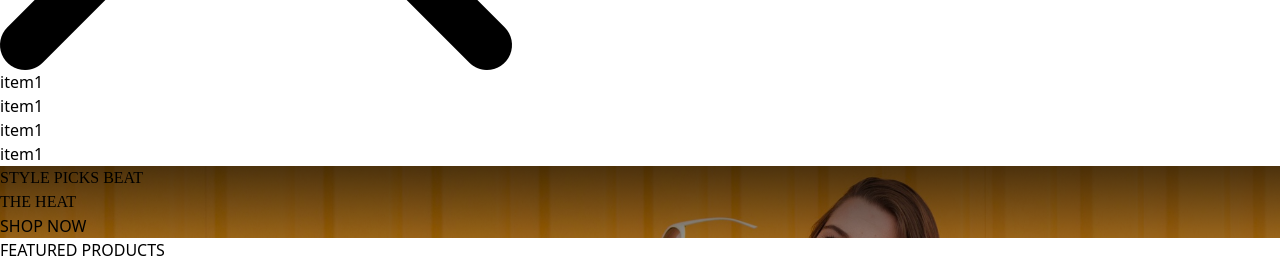
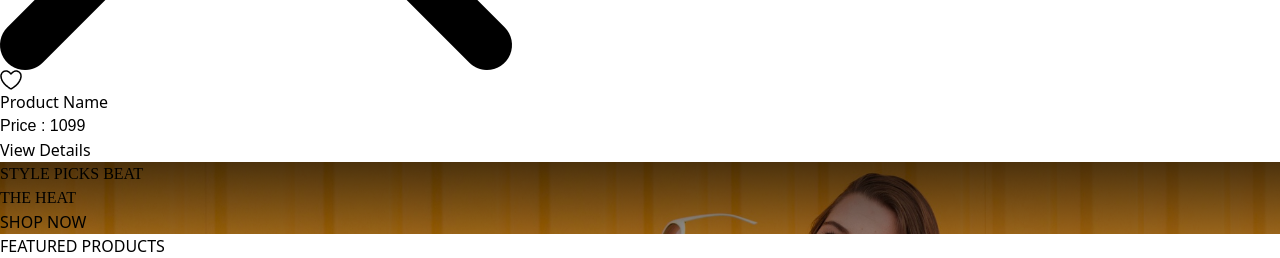
Before and after one commit to shoaibkhan20/React-Ecom, a React (Vite) app: page / in a window 1280 px wide. Shown: the part 1177-1435 px from the top of the page. Built offline with nearby package versions, Linux system fonts and the light colour scheme; a web font is replaced by a local one.

Commit message:
created context for cart

```diff
--- a/src/Components/Header.jsx
+++ b/src/Components/Header.jsx
@@ -11,9 +11,7 @@ export default function Header() {
   const [menuToggle, setToggle] = useState(false);
   const [CartToggle,setCartToggle] = useState(false);
 
-  function ToggleMenu(){
-    setToggle(!menuToggle);
-  }
+
   const menuItems = [
   {
     'item':'Home',
@@ -32,7 +30,9 @@ export default function Header() {
     'url':'/Signup'
   }
   ]
-  console.log(CartToggle)
+  function ToggleMenu(){
+    setToggle(!menuToggle);
+  }
   return (
     <>
       <div className="w-[100%] h-[70px] bg-[#ffffff] sticky top-0 flex justify-between items-center md:px-20 border z-10">
@@ -74,12 +74,12 @@ export default function Header() {
             <img
               src={heartIcon}
               alt="Heart Icon"
-              className="hidden md:block w-[20px] h-[auto] ml-5"
+              className="hidden md:block w-[20px] h-[auto] ml-5 cursor-pointer"
             />
             <img
               src={cartIcon}
               alt="Cart Icon"
-              className="w-[25px] h-[auto] mx-2"
+              className="w-[25px] h-[auto] mx-2 cursor-pointer"
               onClick={()=>{setCartToggle(!CartToggle)}}
             />
 
@@ -137,23 +137,33 @@ export default function Header() {
         </div>
       </div>
 
+      {/* Cart Sidebar */}
 
       <aside className={`fixed top-0 right-0 w-[200px] h-full ${CartToggle ? 'mr-0':'mr-[-200px]'}
-          bg-white z-[99999] duration-500 shadow-md
-          flex justify-around items-center flex-col`}>
+          px-4 pt-20 bg-white z-[99999] duration-300 shadow-md
+          flex justify-start items-center flex-col`}>
         <img
             src={closeicon}
             alt="close icon"
-            className="absolute top-5 left-5 w-[30px] h-[auto] mx-2 border p-2 hover:drop-shadow-md"
+            className="absolute top-5 left-5 w-[30px] h-[auto]
+                       mx-2 border p-2 hover:drop-shadow-md cursor-pointer"
             onClick={()=>setCartToggle(!CartToggle)}
         />
 
-        <ul>
-          <li>item1</li>
-          <li>item1</li>
-          <li>item1</li>
-          <li>item1</li>
+        <ul> {/* cart products list */}
+          <li className='flex justify-around items-center border-b pb-2 my-6'>
+            <img src={heartIcon} alt="" className='mx-4 w-[30px] h-[30px] object-contain'/>
+            <div>
+              <h4 className='text-sm'>Product Name</h4>
+              <p className='text-[10px] text-blue-500'>Price : 1099</p>
+            </div>
+          </li>
         </ul>
+
+
+        <button className='outline-none py-1 px-4 mt-8 rounded-sm border border-yellow-700 text-sm'>
+           View Details
+        </button>
       </aside>
 
     </>
--- a/src/Components/ProductDetails.jsx
+++ b/src/Components/ProductDetails.jsx
@@ -1,54 +1,85 @@
-import { useParams, useSearchParams } from "react-router-dom"
-import {data} from '../data'
+import { useParams, useSearchParams } from "react-router-dom";
+import { data } from "../data";
 import { useEffect, useState } from "react";
+import { UseCartContext } from "../Context/CartContext";
 
 export default function ProductDetails() {
 
+  const { context, AddtoCart } = UseCartContext();
+  console.log(context);
+
+
+  const [discriptionTab, setDiscriptionTab] = useState(true); // triggering discription tab
+  const [searchParams] = useSearchParams();
   const { id } = useParams(); // getting product meta from url
-  const [discriptionTab,setDiscriptionTab] = useState(true); // triggering discription tab
-  const [searchParams,setSearchParams] = useSearchParams();
-
-  const productName = searchParams.get('name'); // getting product name from url
-
-  let [productDetails] = data.filter((item)=>{  // filtering product details from data
-    return  item.id == id || item.title == productName;
+  const productName = searchParams.get("name"); // getting product name from url
+  let [productDetails] = data.filter((item) => {
+    // filtering product details from data
+    return item.id == id || item.title == productName;
   });
-
-  useEffect(()=>{
+  useEffect(() => {
     window.scrollTo({
       top: 0,
     });
-  },[]);
+  }, []);
 
-  const round = (val)=>{  // for round of a number
+  const round = (val) => {
+    // for round of a number
     return Math.round(val);
-  }
+  };
   return (
     <>
       <div className="flex flex-wrap gap-10 justify-center items-center h-full py-10 pl-10">
         <div className="md:w-[300px] h-[350px] grid place-items-center border shadow-md p-10">
-            <img src={productDetails.image} alt={productDetails.image} className="object-contain w-[auto] h-[270px]"/>
+          <img
+            src={productDetails.image}
+            alt={productDetails.image}
+            className="object-contain w-[auto] h-[270px]"
+          />
         </div>
 
         <div className="h-full md:w-[600px] flex flex-col gap-4 justify-start items-start sm:py-10">
-              <h1 className="font-[600] capitalize text-2xl overflow-y-auto mb-5">{productDetails.title}</h1>
-              <h3 className="text-[13px]">Ratings : {productDetails.rating.rate}</h3>
+          <h1 className="font-[600] capitalize text-2xl overflow-y-auto mb-5">
+            {productDetails.title}
+          </h1>
+          <h3 className="text-[13px]">
+            Ratings : {productDetails.rating.rate}
+          </h3>
 
           <p className="font-[500] text-md">
-                <del className="text-gray-400">${round(productDetails.price+(10/100*productDetails.price))}</del>
+            <del className="text-gray-400">
+              ${round(productDetails.price + (10 / 100) * productDetails.price)}
+            </del>
             <span className="text-blue-500 ml-3">${productDetails.price}</span>
           </p>
-              <p className="w-full truncate text-[12px] family-poppins">{productDetails.description}</p>
+          <p className="w-full truncate text-[12px] family-poppins">
+            {productDetails.description}
+          </p>
 
-              <select name="size" id="size" className="mt-6 border-2 py-2 px-4 rounded outline-none">
-                <option selected disabled hidden>Select Size</option>
-                <option value="">N/A</option>
+          <select
+            name="size"
+            id="size"
+            className="mt-6 border-2 py-2 px-4 rounded outline-none"
+          >
+            <option selected disabled hidden>
+              Select Size
+            </option>
+            <option value="na">N/A</option>
           </select>
           <button
-                className="mt-3 py-2 px-6 bg-yellow-700 text-white text-[12px] font-[300] hover:bg-yellow-600">
+            onClick={()=>{
+              AddtoCart(
+                productDetails
+              )
+            }}
+            className="mt-3 py-2 px-6 bg-yellow-700 text-white text-[12px] font-[300] hover:bg-yellow-600"
+          >
             Add to Cart
           </button>
-              <p className="text-[11px] capitalize"><font className="font-bold">Category : </font>{productDetails.category}</p>
+          <p className="text-[11px] capitalize">
+            <font className="font-bold">Category : </font>
+            {productDetails.category}
+          </p>
         </div>
       </div>
 
@@ -56,31 +87,37 @@ export default function ProductDetails() {
       <div className="w-full pl-6 mb-10">
         <div className="w-[75%] mx-auto">
           <div>
-            <button className={`py-3 px-10 outline-none border text-sm family-poppins font-[600] ${discriptionTab?'bg-gray-200':''}`}
-              onClick={()=>setDiscriptionTab(true)}>
+            <button
+              className={`py-3 px-10 outline-none border text-sm family-poppins font-[600] ${
+                discriptionTab ? "bg-gray-200" : ""
+              }`}
+              onClick={() => setDiscriptionTab(true)}
+            >
               Discription
             </button>
-            <button className={`py-3 px-10 outline-none border text-sm family-poppins font-[600] ${!discriptionTab?'bg-gray-200':''}`}
-              onClick={()=>setDiscriptionTab(false)}>
+            <button
+              className={`py-3 px-10 outline-none border text-sm family-poppins font-[600] ${
+                !discriptionTab ? "bg-gray-200" : ""
+              }`}
+              onClick={() => setDiscriptionTab(false)}
+            >
               Reviews({productDetails.rating.count})
             </button>
           </div>
 
           <div className="w-full h-[200px] border p-8">
-            {
-                discriptionTab?
+            {discriptionTab ? (
               <div className="discription-tab">
                 <p className="text-[12px]">{productDetails.description}</p>
               </div>
-                :
+            ) : (
               <div className="reviews-tab">
                 <p className="text-[12px]">Reviews not availible to show</p>
               </div>
-            }
+            )}
           </div>
         </div>
       </div>
-
     </>
-  )
+  );
 }
--- /dev/null
+++ b/src/Context/CartContext.jsx
@@ -0,0 +1,26 @@
+import { createContext, useContext } from "react";
+
+const CartContext = createContext();
+
+export const CartProvider = ({ children }) => {
+
+  const AddtoCart = (details) => {
+    console.log(details);
+  };
+
+  const contextValues = {
+    context: "cartContext",
+    AddtoCart,
+    // ...and the rest
+  };
+
+  return (
+    <CartContext.Provider value={contextValues}>
+      {children}
+    </CartContext.Provider>
+  );
+};
+
+export function UseCartContext() {
+  return useContext(CartContext);
+}
--- a/src/main.jsx
+++ b/src/main.jsx
@@ -6,9 +6,10 @@ import App from './App';
 import Home from './Components/Home/Home';
 import About from './Components/About'
 import ProductDetails from './Components/ProductDetails'
-
+import { CartProvider } from './Context/CartContext';
 ReactDOM.createRoot(document.getElementById('root')).render(
   <React.StrictMode>
+    <CartProvider>
      <BrowserRouter>
         <Routes>
           <Route element={<App/>}>
@@ -22,5 +23,6 @@ ReactDOM.createRoot(document.getElementById('root')).render(
           </Route>
         </Routes>
       </BrowserRouter>
+    </CartProvider>
   </React.StrictMode>,
 )
```
Lines whose indentation alone changed are shown as unchanged.
